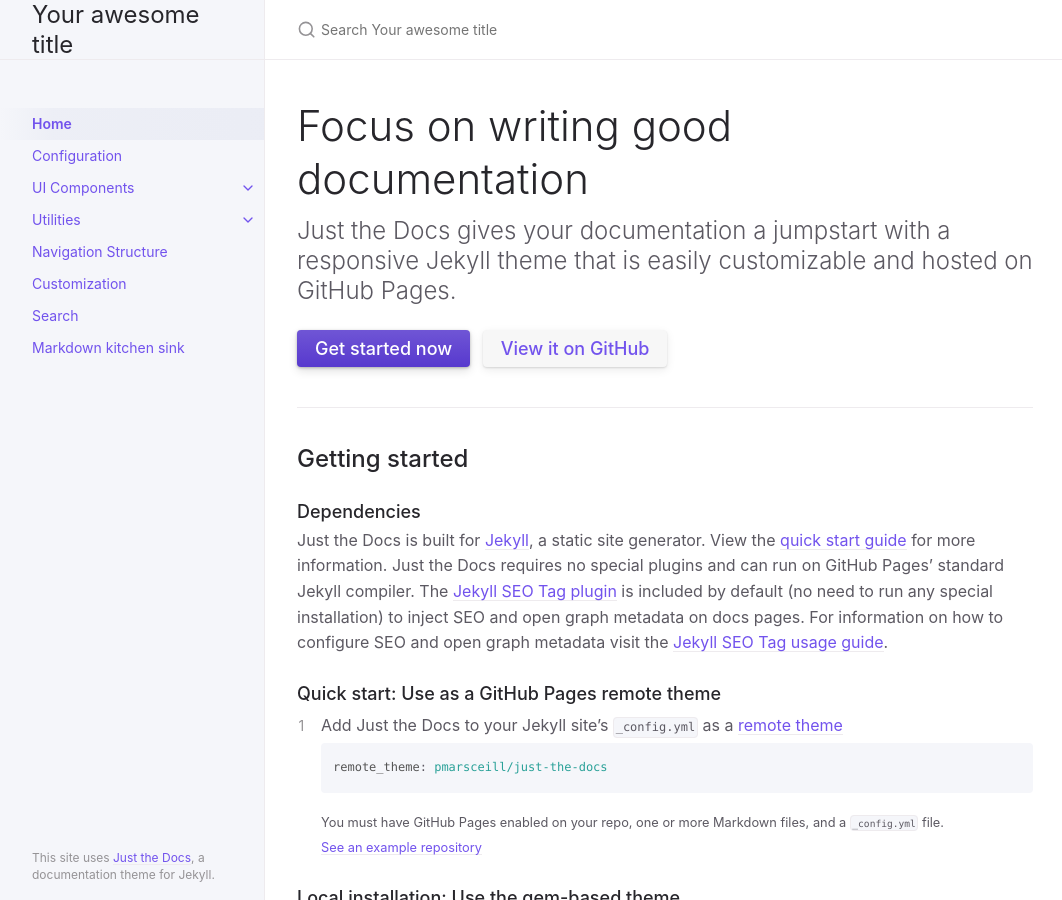
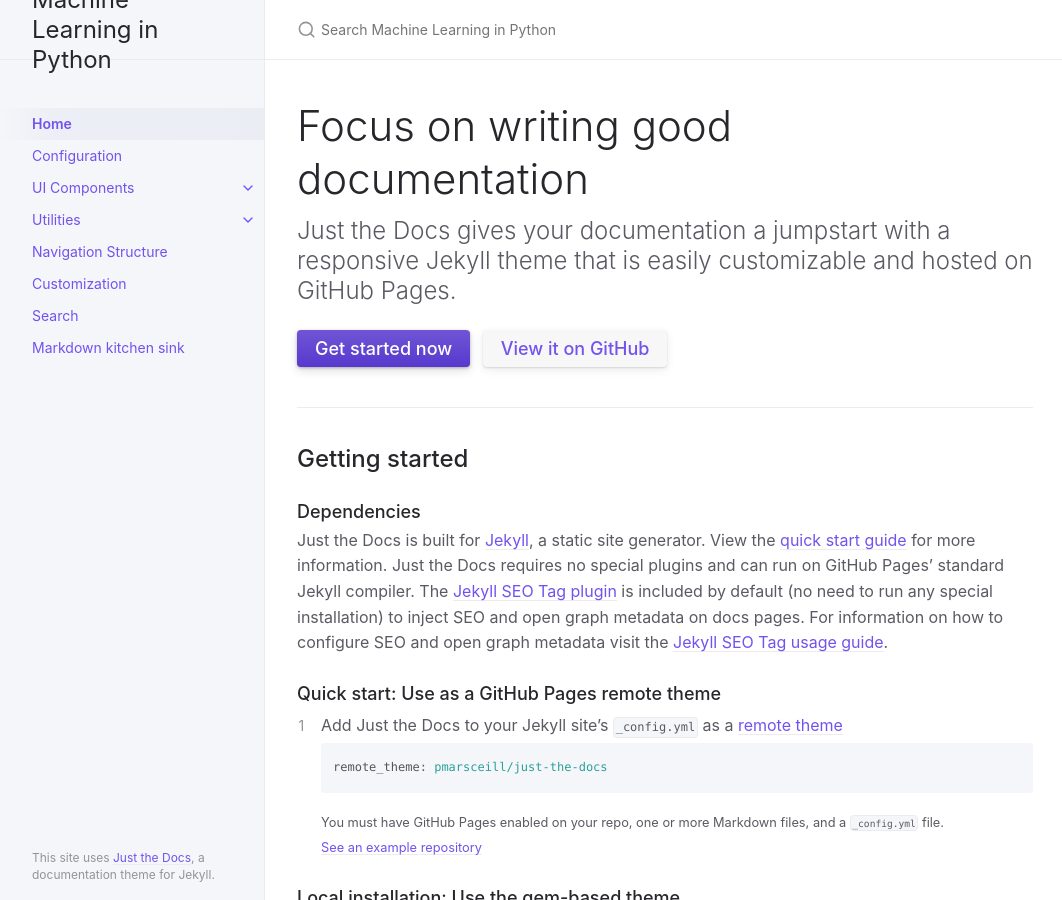
Before and after one commit to Michael-yunfei/MyPython, a Jekyll site: the page built from index.md, in a window 1280 px wide and 900 px high. Shown: the whole window, without its empty margins (107-1169 px from the left). Built offline with Jekyll 4.4.1, drawn with Linux system fonts in a browser that asks for light colours.

Commit message:
change the title of website

```diff
--- a/_config.yml
+++ b/_config.yml
@@ -18,7 +18,7 @@
 # You can create any custom variable you would like, and they will be accessible
 # in the templates via {{ site.myvariable }}.
 
-title: Your awesome title
+title: Machine Learning in Python
 email: your-email@example.com
 description: >- # this means to ignore newlines until "baseurl:"
   Write an awesome description for your new site here. You can edit this
```
